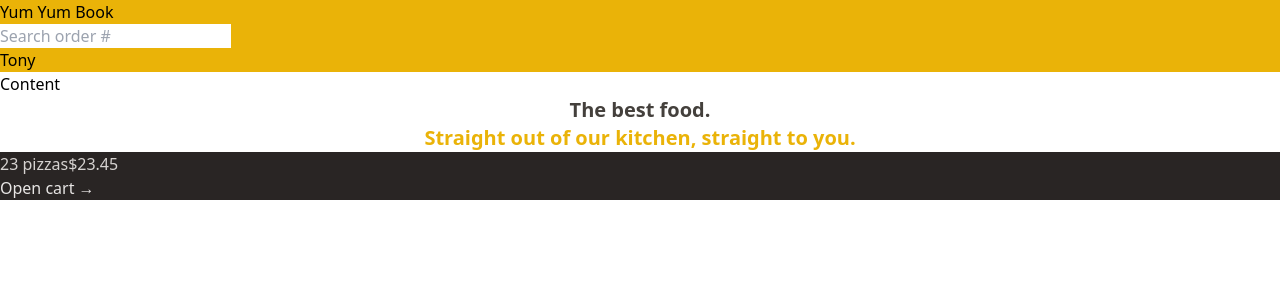
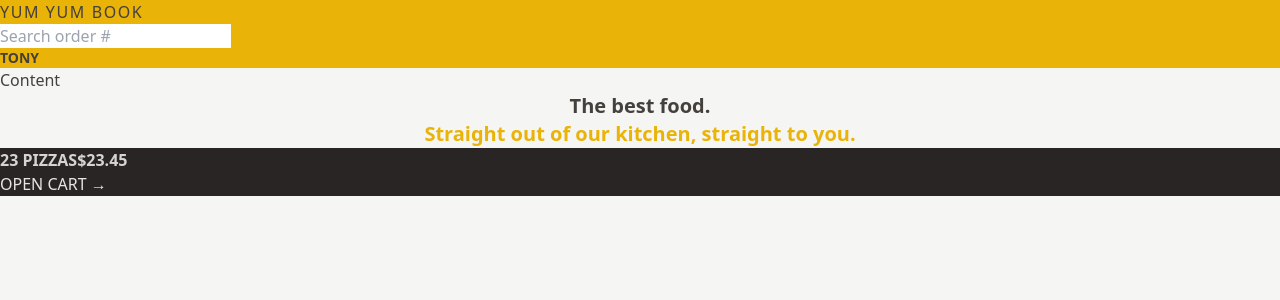
Before and after one commit to tchen285/CS180-YumYumBook, a React (Vite) app: page / in a window 1280 px wide. Shown: the top 300 px of the page. Built offline with nearby package versions, Linux system fonts and the light colour scheme.

Commit message:
Styled texts differently

```diff
--- a/index.html
+++ b/index.html
@@ -6,7 +6,7 @@
     <meta name="viewport" content="width=device-width, initial-scale=1.0" />
     <title>Vite + React</title>
   </head>
-  <body>
+  <body class="bg-stone-100 text-stone-700">
     <div id="root"></div>
     <script type="module" src="/src/main.jsx"></script>
   </body>
--- a/src/features/cart/CartOverview.jsx
+++ b/src/features/cart/CartOverview.jsx
@@ -2,8 +2,8 @@
 
 function CartOverview() {
   return (
-    <div className="bg-stone-800 text-stone-200">
-      <p className="text-stone-300">
+    <div className="bg-stone-800 text-stone-200 uppercase">
+      <p className="text-stone-300 font-semibold">
         <span>23 pizzas</span>
         <span>$23.45</span>
       </p>
--- /dev/null
+++ b/src/features/user/Username.jsx
@@ -0,0 +1,7 @@
+function Username() {
+    return (
+        <div className="text-sm font-semibold">Tony</div>
+    )
+}
+
+export default Username;
--- a/src/ui/Header.jsx
+++ b/src/ui/Header.jsx
@@ -1,15 +1,16 @@
 import { Link } from "react-router-dom"
 import SearchOrder from "../features/order/SearchOrder";
+import Username from "../features/user/Username";
 
 // Getting back to main menu function
 function Header() {
     return (
-        <header className="bg-yellow-500">
-            <Link to='/'>Yum Yum Book</Link>
+        <header className="bg-yellow-500 uppercase">
+            <Link to='/' className="tracking-widest">Yum Yum Book</Link>
 
             <SearchOrder />
 
-            <p>Tony</p>
+            <Username />
         </header>
     );
 }
--- a/src/ui/Home.jsx
+++ b/src/ui/Home.jsx
@@ -1,7 +1,7 @@
 function Home() {
   return (
     <div>
-      <h1 className="text-xl text-stone-700 font-semibold text-center">
+      <h1 className="text-xl font-semibold text-center">
         The best food.
         <br />
         <span className="text-yellow-500">
```
